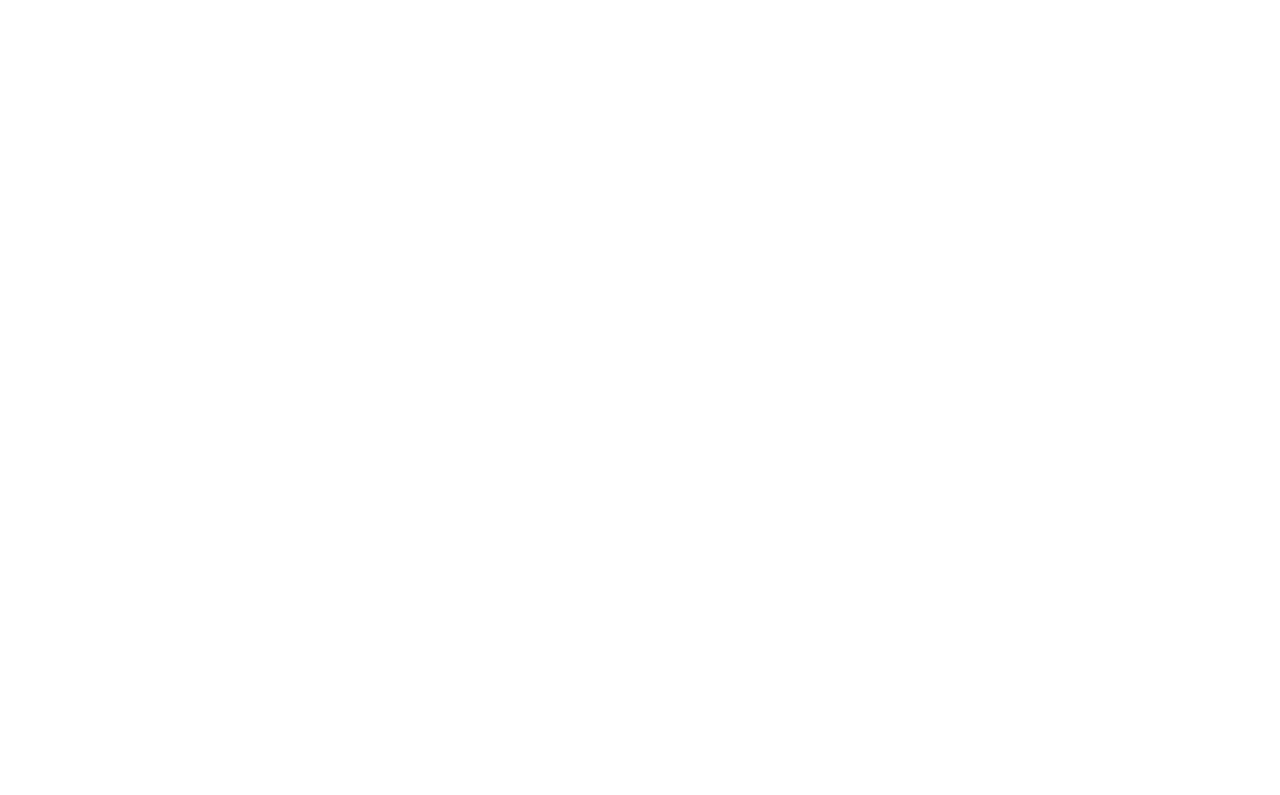
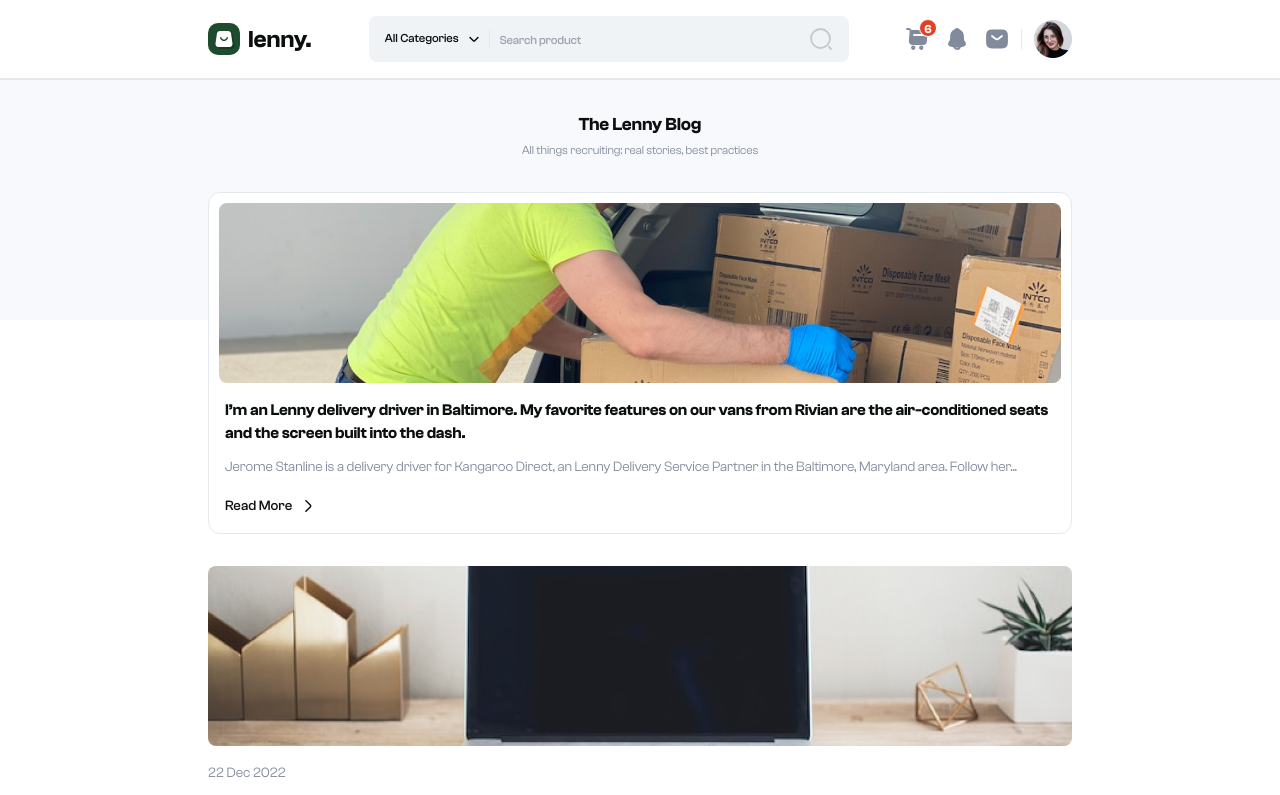
Before and after one commit to azzamdinabdillah/lenny-ecommerce, a React (Vite) app: page /blog in a window 1280 px wide. Before the commit this address had no page. Shown: the top 795 px of the page. Built offline with nearby package versions, Linux system fonts and the light colour scheme.

Commit message:
fix : add parameter interface Article, fix element on CardArticle, feat : add blog page ( ongoing )

```diff
--- a/src/components/CardArticle.tsx
+++ b/src/components/CardArticle.tsx
@@ -1,6 +1,14 @@
 import { Articles } from "../interfaces/Articles";
+import Badge from "./Badge";
 
-export function CardArticle({ img, date, title, description }: Articles) {
+export function CardArticle({
+  img,
+  date,
+  title,
+  description,
+  category,
+  readTime,
+}: Articles) {
   return (
     <>
       <div className="card-article-component gap-4 flex flex-col w-full">
@@ -10,10 +18,46 @@
           className="object-cover rounded-lg h-[180px] xl:h-[280px]"
         />
         <div className="text gap-2 xl:gap-3 flex flex-col">
-          <h3 className="par-2 xl:par-1-16 font-normal text-grey-01">{date}</h3>
+          <div className="flex gap-4 items-center">
+            {category && <Badge>{category}</Badge>}
+            <h3 className="par-2 xl:par-1-16 font-normal text-grey-01">
+              {date}{" "}
+              {readTime ? (
+                <>
+                  <span>&nbsp; | &nbsp; {readTime} &nbsp; Min Read</span>
+                </>
+              ) : (
+                ""
+              )}
+            </h3>
+          </div>
           <div className="flex flex-col gap-1">
             <h1 className="eh xl:eh-6 text-black-01">{title}</h1>
-            <p className="par-2 xl:par-1-16 text-grey-01">{description}</p>
+            <p className="par-2 xl:par-1-16 text-grey-01">
+              {description ? description : (
+                <div className="flex gap-2 items-center">
+                  <p className="par-2 text-black-01 font-medium xl:par-1-16 xl:font-medium">
+                    Read More
+                  </p>
+                  <svg
+                    width="16"
+                    height="16"
+                    viewBox="0 0 16 16"
+                    fill="none"
+                    xmlns="http://www.w3.org/2000/svg"
+                  >
+                    <path
+                      d="M5.93945 13.28L10.2861 8.9333C10.7995 8.41997 10.7995 7.57997 10.2861 7.06664L5.93945 2.71997"
+                      stroke="#0B0F0E"
+                      stroke-width="1.5"
+                      stroke-miterlimit="10"
+                      stroke-linecap="round"
+                      stroke-linejoin="round"
+                    />
+                  </svg>
+                </div>
+              )}
+            </p>
           </div>
         </div>
       </div>
--- a/src/index.css
+++ b/src/index.css
@@ -184,4 +184,8 @@
   .title {
     @apply eh text-black-01 xl:eh-6;
   }
+
+  .top-grey-background {
+    @apply after:h-[240px] after:bg-d-grey-03 after:absolute after:top-0 after:left-0 after:right-0 after:-z-10;
+  }
 }
--- a/src/interfaces/Articles.tsx
+++ b/src/interfaces/Articles.tsx
@@ -1,6 +1,8 @@
 export interface Articles {
   img: string;
-  date: string;
+  date?: string;
   title: string;
-  description: string;
+  description?: string;
+  category?: string;
+  readTime?: number
 }
--- a/src/layouts/UsersTransaction.tsx
+++ b/src/layouts/UsersTransaction.tsx
@@ -15,7 +15,7 @@
   sortView?: boolean;
 }) {
   return (
-    <div className="wrapper relative py-8 px-6 md:py-[60px] after:h-[240px] after:bg-d-grey-03 after:absolute after:top-0 after:left-0 after:right-0 after:-z-10">
+    <div className="wrapper relative py-8 px-6 md:py-[60px] top-grey-background">
       <div className="screen-max-size flex gap-6 flex-col mx-auto md:gap-8">
         <div className="gap-8 flex flex-col md:gap-14">
           <div className="flex flex-col gap-6 md:flex-row justify-between">
--- a/src/main.tsx
+++ b/src/main.tsx
@@ -9,6 +9,7 @@
 import Checkout from "./pages/Checkout";
 import PaymentMethod from "./pages/PaymentMethod";
 import PaymentSuccess from "./pages/PaymentSuccess";
+import Blog from "./pages/Blog";
 
 createRoot(document.getElementById("root")!).render(
   <StrictMode>
@@ -21,6 +22,7 @@
         <Route path="/cart/checkout" element={<Checkout />} />
         <Route path="/cart/checkout/payment-method" element={<PaymentMethod />} />
         <Route path="/payment-success" element={<PaymentSuccess />} />
+        <Route path="/blog" element={<Blog />} />
       </Routes>
     </BrowserRouter>
   </StrictMode>
--- /dev/null
+++ b/src/pages/Blog.tsx
@@ -0,0 +1,84 @@
+import { CardArticle } from "../components/CardArticle";
+import Footer from "../components/Footer";
+import Navbar from "../components/Navbar";
+import { listArticles } from "../datas/articles";
+
+export default function Blog() {
+  return (
+    <>
+      <Navbar />
+
+      <div className="wrapper relative py-8 px-6 top-grey-background">
+        <div className="screen-max-size mx-auto">
+          <div>
+            <h1 className="h2 text-black-01 text-center">The Lenny Blog</h1>
+            <p className="par-3 text-grey-01 mt-1 text-center">
+              All things recruiting: real stories, best practices
+            </p>
+          </div>
+
+          <div className="mt-8 gap-8 flex flex-col">
+            <div className="main-blog border-grey bg-white p-[10px] rounded-xl">
+              <div className="card-article-component gap-4 flex flex-col w-full">
+                <img
+                  src="/assets/images/article-4.png"
+                  alt=""
+                  className="object-cover rounded-lg h-[180px] xl:h-[280px]"
+                />
+                <div className="text gap-2 xl:gap-3 flex flex-col px-[6px] pb-[6px]">
+                  <div className="flex flex-col gap-3">
+                    <h1 className="eh xl:eh-6 text-black-01">
+                      I’m an Lenny delivery driver in Baltimore. My favorite
+                      features on our vans from Rivian are the air-conditioned
+                      seats and the screen built into the dash.
+                    </h1>
+                    <p className="par-2 xl:par-1-16 text-grey-01">
+                      Jerome Stanline is a delivery driver for Kangaroo Direct,
+                      an Lenny Delivery Service Partner in the Baltimore,
+                      Maryland area. Follow her...
+                    </p>
+                    <div className="flex gap-2 items-center mt-1">
+                      <p className="par-2 text-black-01 font-medium xl:par-1-16 xl:font-medium">
+                        Read More
+                      </p>
+                      <svg
+                        width="16"
+                        height="16"
+                        viewBox="0 0 16 16"
+                        fill="none"
+                        xmlns="http://www.w3.org/2000/svg"
+                      >
+                        <path
+                          d="M5.93945 13.28L10.2861 8.9333C10.7995 8.41997 10.7995 7.57997 10.2861 7.06664L5.93945 2.71997"
+                          stroke="#0B0F0E"
+                          stroke-width="1.5"
+                          stroke-miterlimit="10"
+                          stroke-linecap="round"
+                          stroke-linejoin="round"
+                        />
+                      </svg>
+                    </div>
+                  </div>
+                </div>
+              </div>
+            </div>
+
+            <div className="flex flex-col gap-6">
+              {listArticles.map(({ title, date, description, img }, index) => (
+                <CardArticle
+                  img={img}
+                  title={title}
+                  date={date}
+                  description={description}
+                  key={index}
+                />
+              ))}
+            </div>
+          </div>
+        </div>
+      </div>
+
+      <Footer />
+    </>
+  );
+}
--- a/src/pages/Home.tsx
+++ b/src/pages/Home.tsx
@@ -133,9 +133,11 @@
               Lenny’s Article
             </h1>
             <div>
-              <Button variant="primary-light" size="sm">
-                View Detail
-              </Button>
+              <a href="/blog">
+                <Button variant="primary-light" size="sm">
+                  View Detail
+                </Button>
+              </a>
             </div>
           </div>
           <div className="list-category flex flex-col gap-6 pb-8 xl:pb-12 lg:gap-6 md:grid grid-cols-3">
--- a/src/pages/PaymentSuccess.tsx
+++ b/src/pages/PaymentSuccess.tsx
@@ -26,7 +26,7 @@
               </p>
             </div>
 
-            <div className="gap-4 flex flex-col mt-2 w-full max-w-[256px] md:flex-row xl:max-w-[336px] lg:mt-0">
+            <div className="gap-4 flex flex-col mt-2 w-full md:max-w-[256px] md:flex-row xl:max-w-[336px] lg:mt-0">
               <Button variant="primary" customStyleClass="lg:h3 xl:eh">
                 Back to Home
               </Button>
```
Also changed, not shown: public/assets/images/article-4.png (added).
